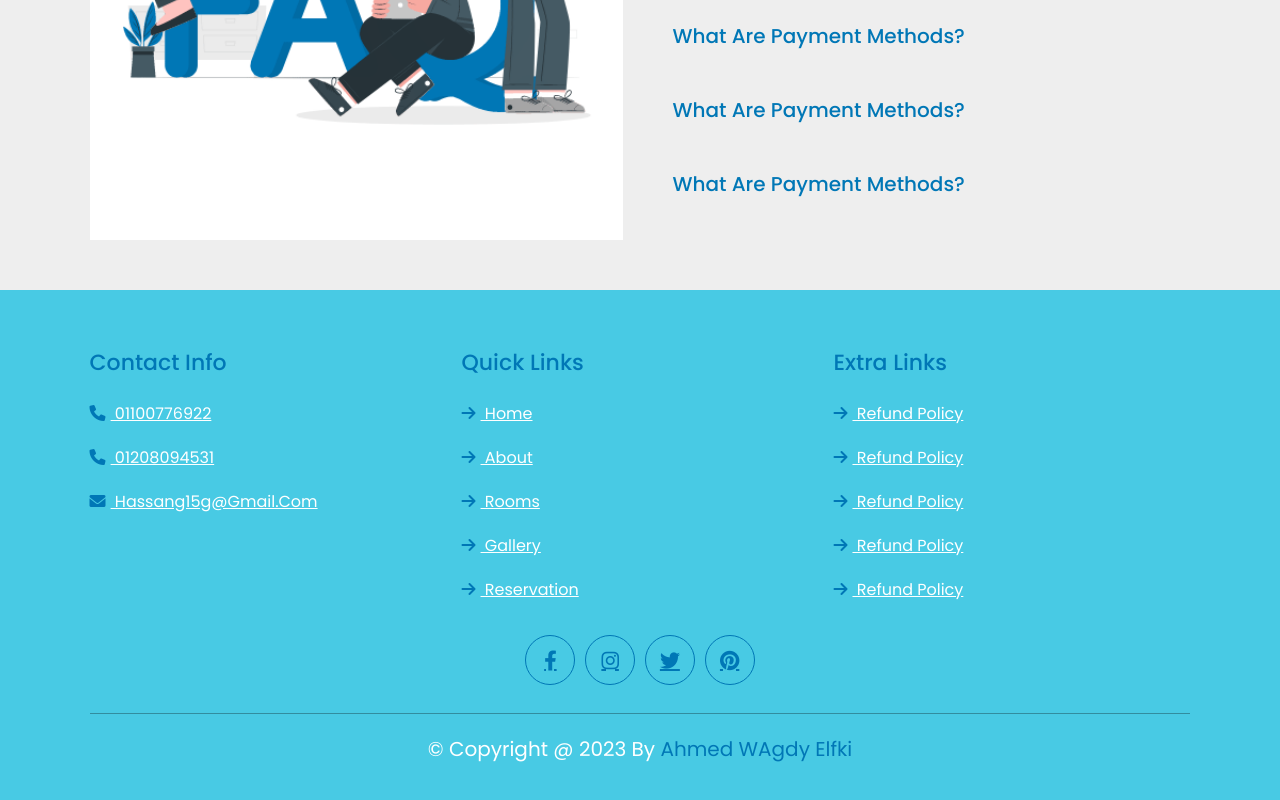
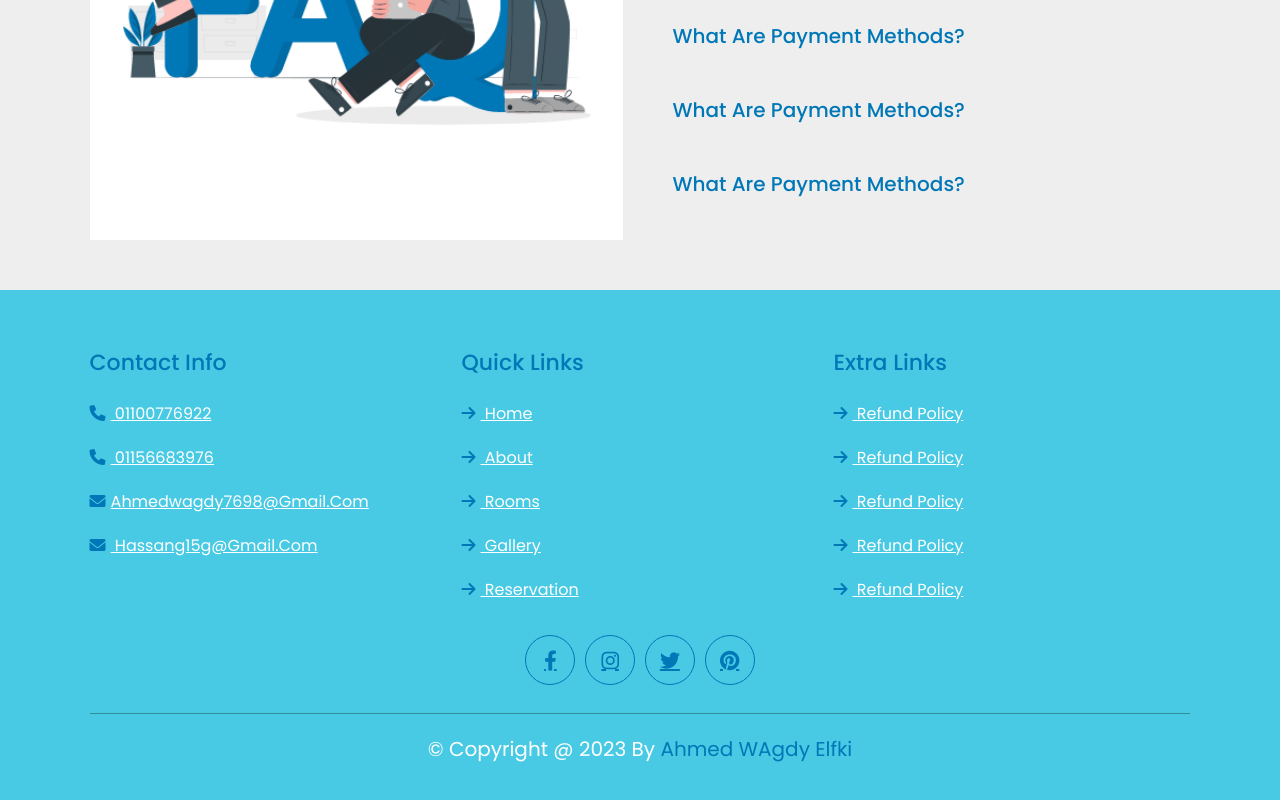
Before and after one commit to Ahmed-wagdy-youssif-elfki/hotel_AFG, a plain HTML site: page homeSH.html in a window 1280 px wide. Shown: the part 5391-6191 px from the top of the page. Drawn offline with nearby package versions, Linux system fonts and the light colour scheme; files that its build step writes are made by us from their sources; files whose address does not match are found by name.

Commit message:
Update homeSH.html
ahmed wagdy

```diff
--- a/homeSH.html
+++ b/homeSH.html
@@ -541,7 +541,8 @@
          <div class="box">
             <h3>contact info</h3>
             <a href="#"> <i class="fas fa-phone"></i> 01100776922 </a>
-            <a href="#"> <i class="fas fa-phone"></i> 01208094531</a>
+            <a href="#"> <i class="fas fa-phone"></i> 01156683976</a>
+            <a href="#"> <i class="fas fa-envelope"></i>ahmedwagdy7698@gmail.com</a>
             <a href="#"> <i class="fas fa-envelope"></i> Hassang15g@gmail.com</a>
 
          </div>
```
